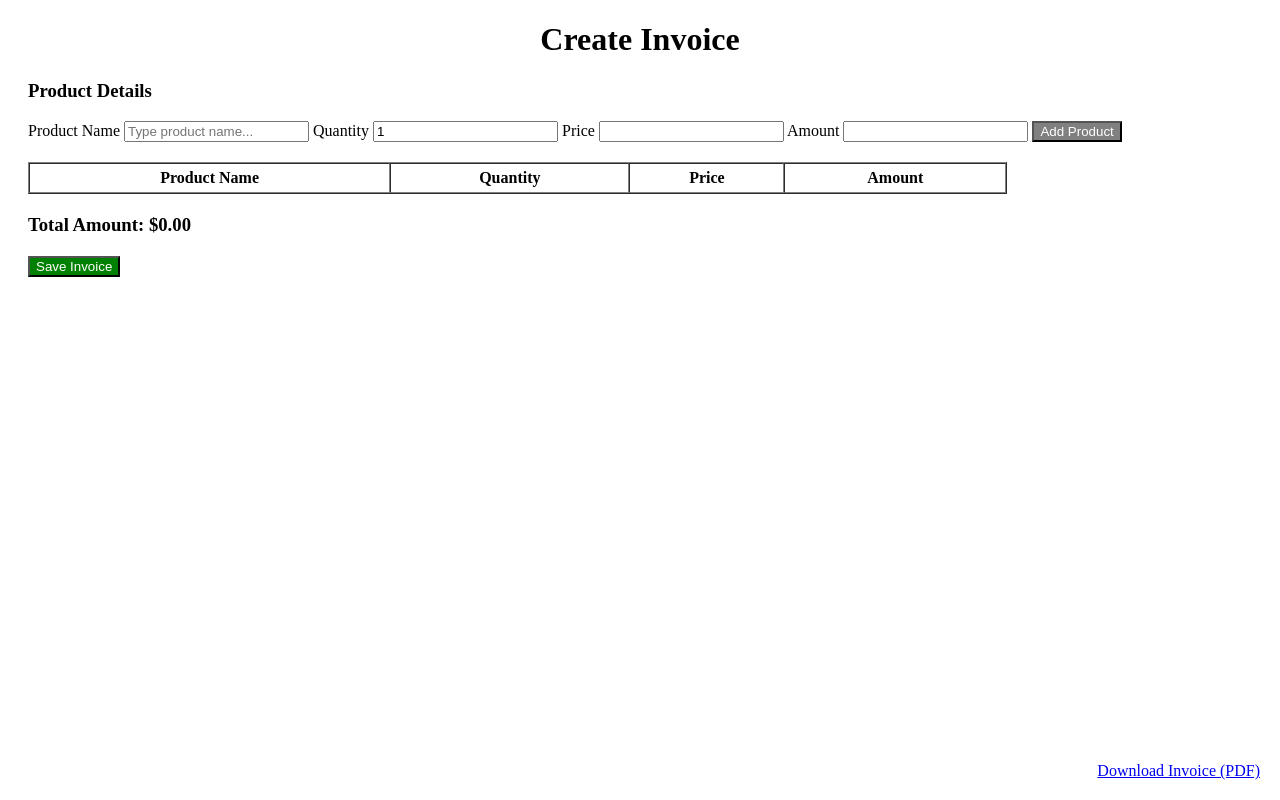
After one commit to ajmal-4/sims, a Flask app: template templates/sales.html in a window 1280 px wide. The commit adds this page. Run offline with Flask 3, Linux system fonts and the light colour scheme; the template is opened without the code that fills it, so the values that code supplies are empty; some libraries are stand-ins or nearby versions.

Commit message:
added invoice

```diff
--- a/apps/__init__.py
+++ b/apps/__init__.py
@@ -4,7 +4,7 @@ from .routes import define_routes
 
 def create_app():
 
-    app = Flask(__name__, template_folder='../templates',static_folder='../static')
+    app = Flask(__name__, template_folder='../templates', static_folder='../static')
 
     # set the secret key
     app.secret_key = os.getenv("SECRET_KEY", "abcdefg")
--- /dev/null
+++ b/templates/sales.html
@@ -0,0 +1,228 @@
+<!DOCTYPE html>
+<!DOCTYPE html>
+<html lang="en">
+<head>
+    <meta charset="UTF-8">
+    <meta name="viewport" content="width=device-width, initial-scale=1.0">
+    <title>Sales</title>
+    <script src="https://code.jquery.com/jquery-3.6.0.min.js"></script>
+    <script src="https://cdnjs.cloudflare.com/ajax/libs/jspdf/2.5.1/jspdf.umd.min.js"></script>
+    <script src="https://cdnjs.cloudflare.com/ajax/libs/jspdf-autotable/3.5.23/jspdf.plugin.autotable.min.js"></script>
+</head>
+
+<body>
+
+    <h1 style="text-align: center;">Create Invoice</h1>
+    <h3 style="margin-left: 20px;">Product Details</h3>
+
+    <div style="margin-left: 20px;">
+        <label for="product_name">Product Name</label>
+        <input type="text" id="product_name" placeholder="Type product name..." list="product_list">
+        <datalist id="product_list"></datalist>
+
+        <label for="quantity">Quantity</label>
+        <input type="number" id="quantity" min="1" value="1">
+
+        <label for="product_price">Price</label>
+        <input type="text" id="product_price" readonly>
+
+        <label for="amount">Amount</label>
+        <input type="text" id="amount" readonly>
+
+        <button style="background-color: gray; color: white;" id="add_product">Add Product</button>
+    </div>
+
+    <div style="margin: 20px;">
+        <table border="1" width="80%" cellspacing="0" cellpadding="5">
+            <thead>
+                <tr>
+                    <th>Product Name</th>
+                    <th>Quantity</th>
+                    <th>Price</th>
+                    <th>Amount</th>
+                </tr>
+            </thead>
+            <tbody id="product_table_body"></tbody>
+        </table>
+    </div>
+
+    <div style="margin-left: 20px; margin-top: 20px;">
+        <h3>Total Amount: <span id="total_amount">$0.00</span></h3>
+    </div>
+
+    <div style="margin-left: 20px; margin-top: 20px;">
+        <button style="background-color: green; color: white;" id="save_invoice">Save Invoice</button>
+    </div>
+
+    <div style="position: absolute; bottom: 20px; right: 20px;">
+        <a href="#" id="download_invoice">Download Invoice (PDF)</a>
+    </div>
+
+    <script>
+
+        const { jsPDF } = window.jspdf;
+        let totalAmount = 0;
+
+        // Auto-fetch product suggestions
+        $('#product_name').on('input', function () {
+            let query = $(this).val();
+            if (query.length > 1) {
+                $.ajax({
+                    url: '/get_similar_products',
+                    method: 'GET',
+                    data: { query: query },
+                    success: function (response) {
+                        $('#product_list').empty();
+                        response.forEach(product => {
+                            $('#product_list').append(
+                                `<option value="${product.product_name}">${product.product_name}</option>`
+                            );
+                        });
+                    },
+                    error: function () {
+                        console.log('Error fetching product suggestions.');
+                    }
+                });
+            }
+        });
+
+        // Fetch product price when product is selected
+        $('#product_name').on('change', function () {
+            let selectedProduct = $(this).val();
+            $.ajax({
+                url: '/get_product_price',
+                method: 'GET',
+                data: { product_name: selectedProduct },
+                success: function (response) {
+                    if (response.product_price) {
+                        $('#product_price').val(response.product_price);
+                        calculateAmount();
+                    } else {
+                        $('#product_price').val('');
+                        $('#amount').val('');
+                    }
+                },
+                error: function () {
+                    console.log('Error fetching product price.');
+                }
+            });
+        });
+
+        // Calculate amount after entering quantity
+        $('#quantity').on('input', calculateAmount);
+        function calculateAmount() {
+            let price = parseFloat($('#product_price').val()) || 0;
+            let quantity = parseInt($('#quantity').val()) || 1;
+            let amount = price * quantity;
+            $('#amount').val(amount.toFixed(2));
+        }
+
+        // Add product to table and update total amount
+        $('#add_product').on('click', function () {
+            let productName = $('#product_name').val();
+            let quantity = $('#quantity').val();
+            let price = $('#product_price').val();
+            let amount = $('#amount').val();
+
+            if (productName && quantity > 0 && price && amount) {
+                $('#product_table_body').append(`
+                    <tr>
+                        <td>${productName}</td>
+                        <td>${quantity}</td>
+                        <td>$${parseFloat(price).toFixed(2)}</td>
+                        <td>$${parseFloat(amount).toFixed(2)}</td>
+                    </tr>
+                `);
+
+                totalAmount += parseFloat(amount);
+                $('#total_amount').text(`$${totalAmount.toFixed(2)}`);
+                clearFields();
+            } else {
+                alert('Please fill in all fields correctly.');
+            }
+        });
+
+        function clearFields() {
+            $('#product_name').val('');
+            $('#quantity').val(1);
+            $('#product_price').val('');
+            $('#amount').val('');
+        }
+
+        // Save Invoice to MongoDB
+        $('#save_invoice').on('click', function () {
+            let products = [];
+            $('#product_table_body tr').each(function () {
+                let row = $(this).find('td');
+                products.push({
+                    product_name: row.eq(0).text(),
+                    quantity: parseInt(row.eq(1).text()),
+                    price: parseFloat(row.eq(2).text().replace('$', ''))
+                });
+            });
+
+            if (products.length === 0) {
+                alert('Please add products to save the invoice.');
+                return;
+            }
+
+            let invoiceData = {
+                products: products,
+                total_amount: totalAmount,
+                date: new Date().toISOString()
+            };
+
+            $.ajax({
+                url: '/save_invoice',
+                method: 'POST',
+                contentType: 'application/json',
+                data: JSON.stringify(invoiceData),
+                success: function (response) {
+                    alert(response.message);
+                },
+                error: function () {
+                    console.log('Error saving invoice.');
+                }
+            });
+        });
+
+        // Download Invoice as PDF
+        $('#download_invoice').on('click', function (e) {
+            e.preventDefault();
+
+            const doc = new jsPDF();
+            doc.setFontSize(16);
+            doc.text("Invoice", 105, 10, null, null, 'center');
+
+            let y = 20; // Start position for table
+            doc.setFontSize(12);
+            doc.text("Product Details:", 10, y);
+            y += 10;
+
+            doc.autoTable({
+                startY: y,
+                head: [['Product Name', 'Quantity', 'Price', 'Amount']],
+                body: getProductTableData(),
+            });
+
+            y = doc.lastAutoTable.finalY + 10;
+            doc.text(`Total Amount: $${totalAmount.toFixed(2)}`, 10, y);
+
+            doc.save('invoice.pdf');
+        });
+
+        function getProductTableData() {
+            let data = [];
+            $('#product_table_body tr').each(function () {
+                let row = [];
+                $(this).find('td').each(function () {
+                    row.push($(this).text());
+                });
+                data.push(row);
+            });
+            return data;
+        }
+
+    </script>
+
+</body>
```
Also changed, not shown: apps/common_services.py (+97 -35 lines), apps/forms.py (added, +11 -0 lines), apps/routes.py (+25 -2 lines), apps/services.py (+66 -21 lines), templates/supplier_home.html (+32 -70 lines).
